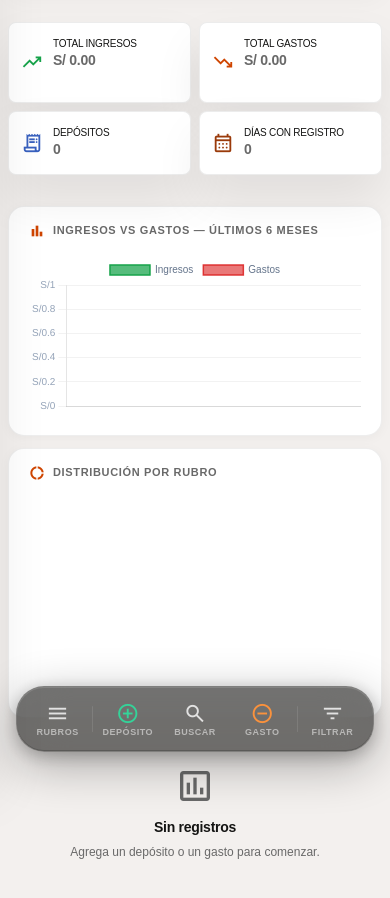
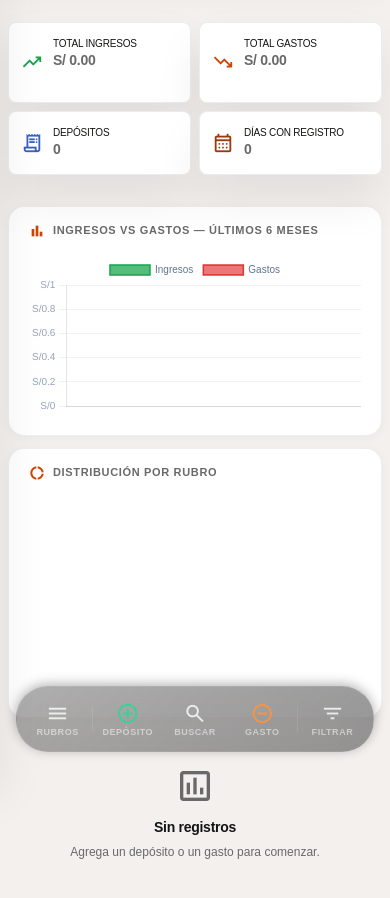
Before and after one commit to yeiserDev/ContabilidadMedina, a plain HTML site: page index.html in a window 390 px wide. Shown: the part 74-972 px from the top of the page. Drawn offline with nearby package versions, Linux system fonts and the light colour scheme; no server answers; a web font is replaced by a local one.

Commit message:
new changes.v2

```diff
--- a/styles.css
+++ b/styles.css
@@ -3928,12 +3928,31 @@ select:focus-visible {
     .fab-menu { display: none; } /* Reemplazado por Bottom Nav */
 
     .bottom-nav {
-        display: flex;
-        background: rgba(20, 20, 19, 0.60) !important; /* 60% opaco, 40% transparente */
-        backdrop-filter: blur(24px) saturate(180%) !important;
-        -webkit-backdrop-filter: blur(24px) saturate(180%) !important;
-        border-top: 1px solid rgba(255, 255, 255, 0.1) !important;
-    }
+    display: flex;
+    /* More pronounced frosted glass */
+    background: linear-gradient(135deg, rgba(28, 28, 30, 0.45), rgba(28, 28, 30, 0.55)) !important;
+    backdrop-filter: blur(30px) saturate(190%) !important;
+    -webkit-backdrop-filter: blur(30px) saturate(190%) !important;
+    border-radius: 32px;
+    padding: 6px 8px;
+    border: 1px solid rgba(255, 255, 255, 0.06);
+    box-shadow:
+        0 8px 32px rgba(0, 0, 0, 0.45),
+        0 2px 8px rgba(0, 0, 0, 0.3),
+        inset 0 1px 0 rgba(255, 255, 255, 0.08),
+        inset 0 1px 2px rgba(255, 255, 255, 0.04);
+}
+
+@media (max-width: 600px) {
+    .bottom-nav {
+        /* Mobile version – even lighter glass */
+        background: linear-gradient(135deg, rgba(28, 28, 30, 0.35), rgba(28, 28, 30, 0.45)) !important;
+        backdrop-filter: blur(30px) saturate(190%) !important;
+        -webkit-backdrop-filter: blur(30px) saturate(190%) !important;
+        border-top: 1px solid rgba(255, 255, 255, 0.12) !important;
+        box-shadow: 0 -2px 12px rgba(0, 0, 0, 0.3) !important;
+    }
+}
 
     .bottom-nav .bnav-btn {
         color: rgba(255, 255, 255, 0.8);
```
